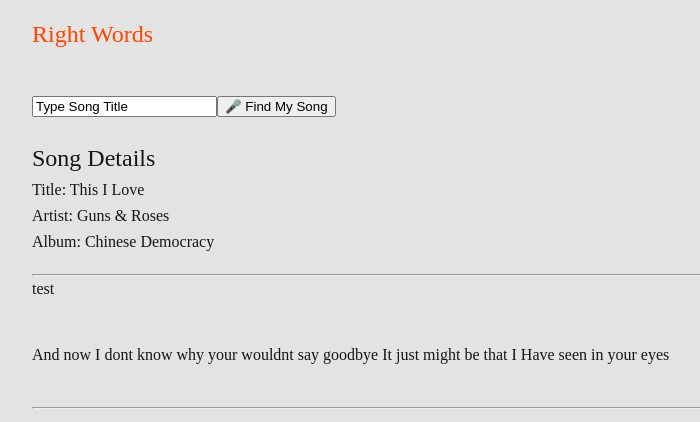
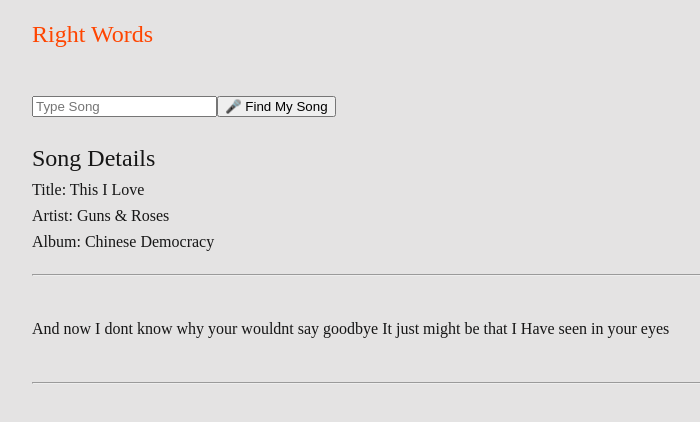
Before and after one commit to arunpariyar/right-words, a Vue app: page / in a window 1280 px wide. Shown: the top 422 px of the page, without its empty margins (258-958 px from the left). Built offline with nearby package versions, Linux system fonts and the light colour scheme.

Commit message:
:sparkles: Api call now working
By adding an async function in the methods and activiating it when the button is clicked I was able to get the async function to work and call an external API

```diff
--- a/src/App.vue
+++ b/src/App.vue
@@ -6,6 +6,7 @@
     <lyrics :song="song" :searchQuery="searchQuery"></lyrics>
   </div>
 </template>
+
 <script>
 import Logo from "./components/Logo.vue";
 import Finder from "./components/Finder.vue";
@@ -31,12 +32,25 @@
         It just might be that I
         Have seen in your eyes`,
       },
-      searchQuery: "test",
+      searchQuery: "",
     };
   },
   methods: {
-    updateQuery(song) {
-      this.searchQuery = song;
+    async updateQuery(song) {
+      try {
+        this.searchQuery = song;
+        const res = await fetch(
+          "https://private-anon-18345d477a-lyricsovh.apiary-mock.com/v1/Coldplay/Adventure%20of%20a%20Lifetime"
+        );
+        const data = await res.json();
+        console.log(data, this.searchQuery);
+        if (!res.ok) throw new Error(`${data.message} (${res.status})`);
+      } catch (err) {
+        console.log(err);
+      }
+      //change this and make an api call here
+
+      //make an api call here
     },
   },
 };
--- a/src/components/Finder.vue
+++ b/src/components/Finder.vue
@@ -1,6 +1,6 @@
 <template>
   <div class="finder">
-    <input type="text" v-model="input" />
+    <input type="text" v-model="input" placeholder="Type Song" />
     <button type="button" @click.prevent="OnSongSubmit">🎤 Find My Song</button>
   </div>
 </template>
@@ -11,7 +11,7 @@
   emits: ["song-submit"],
   data() {
     return {
-      input: "Type Song Title",
+      input: "",
     };
   },
   methods: {
```
Also changed, not shown: 1 other file (tests, documents, lock files or other folders).
